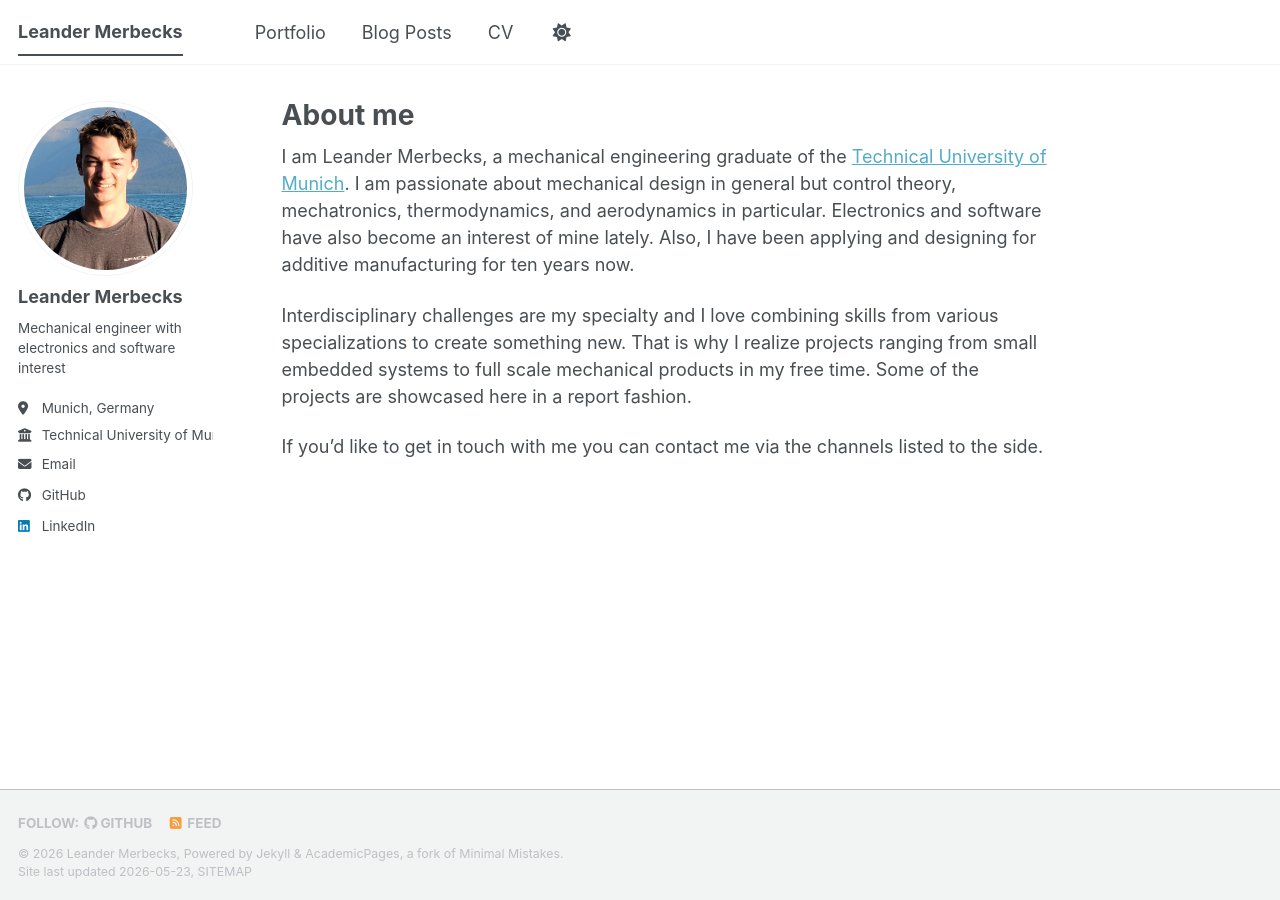
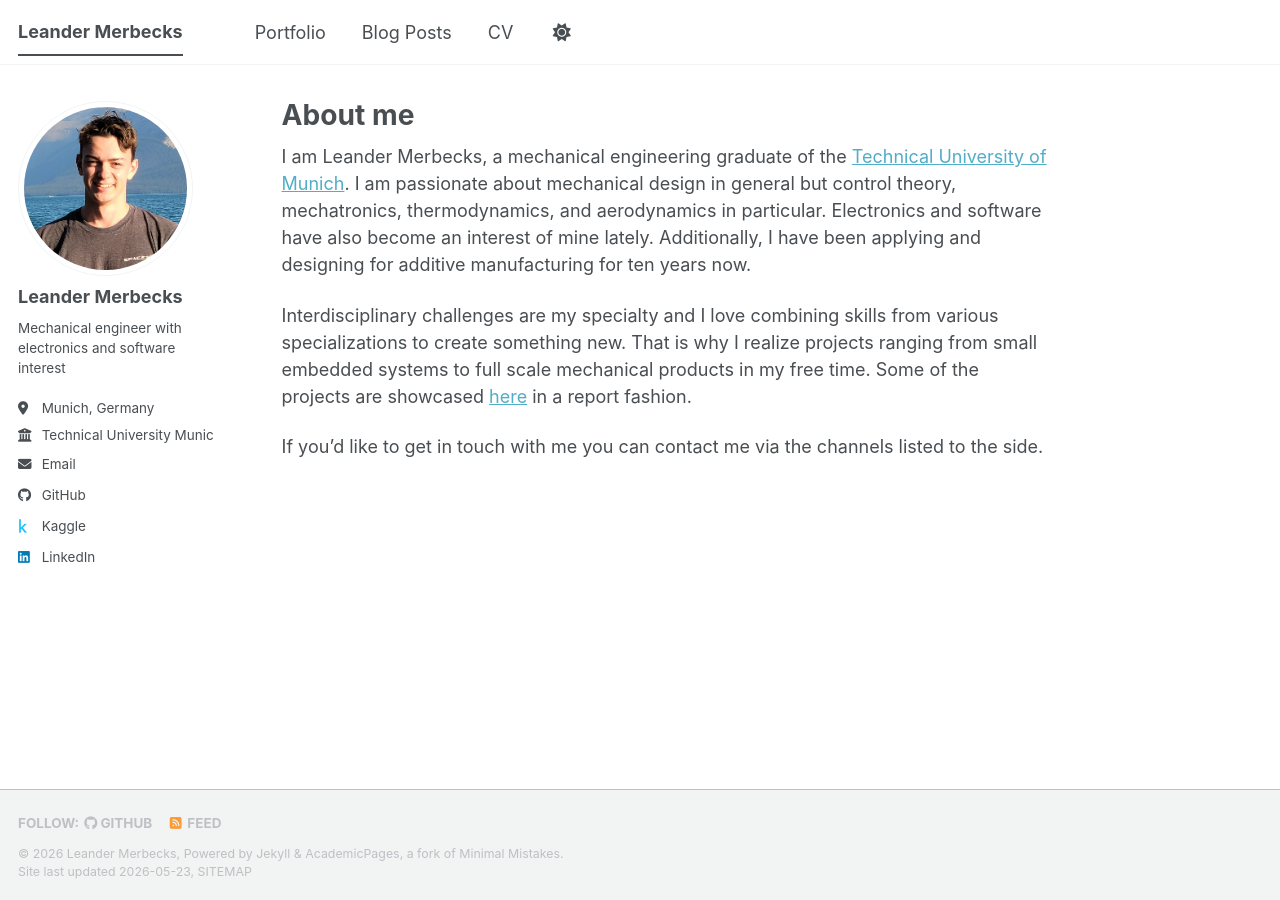
Before and after one commit to LMerbecks/LMerbecks.github.io, a Jekyll site: the page built from _pages/about.md, in a window 1280 px wide. Built offline with Jekyll 4.4.1, drawn with Linux system fonts in a browser that asks for light colours; a script bundle is joined from its source files by our own code; library files that are not in the unit come from our copies.

Commit message:
small fixes and inclusion of toc to AMD38999 post.

```diff
--- a/_config.yml
+++ b/_config.yml
@@ -28,7 +28,7 @@
   pronouns         : # example: "she/her"
   bio              : "Mechanical engineer with electronics and software interest"
   location         : "Munich, Germany"
-  employer         : "Technical University of Munich"
+  employer         : "Technical University Munich"
   uri              : # URL
   email            : "leander.merbecks@gmx.de"
 
@@ -52,7 +52,7 @@
   codepen          : # Username
   dribbble         : # Username
   github           : "LMerbecks"
-  kaggle           : # Username
+  kaggle           : "leandermerbecks"
   stackoverflow    : # User number or user number and name (i.e., use "1" or "1/jeff-atwood")
 
   # Social media
@@ -313,6 +313,7 @@
   - jekyll-sitemap
   - jekyll-redirect-from
   - jemoji
+  - jekyll-toc
 
 # Mimic GitHub Pages with --safe
 whitelist:
--- a/_pages/about.md
+++ b/_pages/about.md
@@ -12,14 +12,14 @@
 passionate about mechanical design in general but control
 theory, mechatronics, thermodynamics, and aerodynamics in
 particular. Electronics and software have also become an
-interest of mine lately. Also, I have been applying and
+interest of mine lately. Additionally, I have been applying and
 designing for additive manufacturing for ten years now.
 
 Interdisciplinary challenges are my specialty and I love combining skills from
 various specializations to create something new. That is why
 I realize projects ranging from small embedded systems to
 full scale mechanical products in my free time. Some of the
-projects are showcased here in a report fashion.
+projects are showcased [here](/portfolio) in a report fashion.
 
 If you'd like to get in touch with me you can contact me via
 the channels listed to the side.
```
Also changed, not shown: _portfolio/AM_D38999.md (+3 -1 lines), Gemfile.lock.
